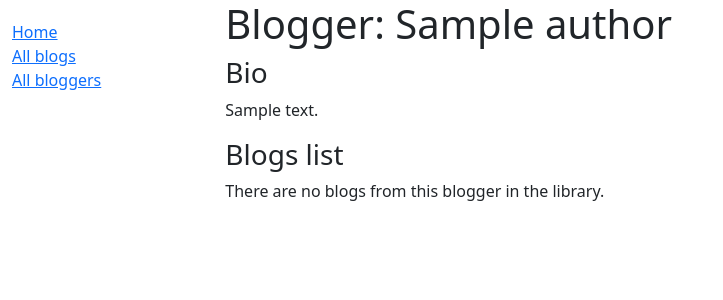
After one commit to ssssstella/mdn-django-diyblog, a Django app: page /blog/blogger/1 in a window 1280 px wide. The commit adds this page. Shown: the top 300 px of the page, without its empty margins (0-723 px from the left). Run offline with Django 5.2, Linux system fonts and the light colour scheme; tables that the repository leaves empty hold one stand-in row (values such as "Sample post"); data that the repository does not hold is empty.

Commit message:
add blogger list and blogger detail page, customized blog post view and comment view in admin site

```diff
--- a/blog/models.py
+++ b/blog/models.py
@@ -43,7 +43,7 @@ class BlogComment(models.Model):
     post_datetime = models.DateTimeField(auto_now=True)
 
     class Meta:
-        ordering = ['-post_datetime']
+        ordering = ['post_datetime']
 
     def __str__(self):
         """String for representing the Model object."""
--- a/blog/templates/base_generic.html
+++ b/blog/templates/base_generic.html
@@ -22,7 +22,7 @@
             <ul class="sidebar-nav">
               <li><a href="{% url 'index' %}">Home</a></li>
               <li><a href="{% url 'blogs' %}">All blogs</a></li>
-              <li><a href="">All bloggers</a></li>
+              <li><a href="{% url 'authors' %}">All bloggers</a></li>
             </ul>
           {% endblock %}
         </div>
--- /dev/null
+++ b/blog/templates/blog/author_detail.html
@@ -0,0 +1,20 @@
+{% extends "base_generic.html" %}
+{% block content %}
+    <h1>Blogger: {{ author.name }}</h1>
+    <h3>Bio</h3>
+    <p>{{ author.bio }}</p>
+    <h3>Blogs list</h3>
+    {% if author.blog_set.all %}
+        <ul>
+          {% for blog in author.blog_set.all %}
+          <li>
+            <p>
+                <a href="{{ blog.get_absolute_url }}">{{ blog.title }}</a> ({{blog.post_date}})
+            </p>
+          </li>
+          {% endfor %}
+        </ul>
+    {% else %}
+        <p>There are no blogs from this blogger in the library.</p>
+    {% endif %}
+{% endblock %}
--- a/blog/templates/blog/blog_list.html
+++ b/blog/templates/blog/blog_list.html
@@ -8,8 +8,7 @@
       <li>
         <p>
             <a href="{{ blog.get_absolute_url }}">{{ blog.title }}</a> ({{blog.post_date}}) --
-            <a href="">{{ blog.author }}</a></p>
-            {% comment %} <a href="{{ blog.author.get_absolute_url }}">{{ blog.author }}</a> {% endcomment %}
+            <a href="{{ blog.author.get_absolute_url }}">{{ blog.author }}</a></p>
       </li>
       {% endfor %}
     </ul>
--- a/blog/urls.py
+++ b/blog/urls.py
@@ -5,5 +5,6 @@ urlpatterns = [
     path('', views.index, name='index'),
     path('blogs/', views.BlogListView.as_view(), name='blogs'),
     path('blog/<int:pk>', views.BlogDetailView.as_view(), name='blog-detail'),
-    # path('bloggers/', views.AuthorListView.as_view(), name='authors'),
+    path('bloggers/', views.AuthorListView.as_view(), name='authors'),
+    path('blogger/<int:pk>', views.AuthorDetailView.as_view(), name='author-detail'),
 ]
--- a/blog/views.py
+++ b/blog/views.py
@@ -22,6 +22,13 @@ from django.views import generic
 
 class BlogListView(generic.ListView):
     model = Blog
+    paginate_by = 5
 
 class BlogDetailView(generic.DetailView):
     model = Blog
+
+class AuthorListView(generic.ListView):
+    model = Author
+
+class AuthorDetailView(generic.DetailView):
+    model = Author
```
Also changed, not shown: blog/admin.py (+20 -2 lines), blog/templates/blog/author_list.html (added, +17 -0 lines).
